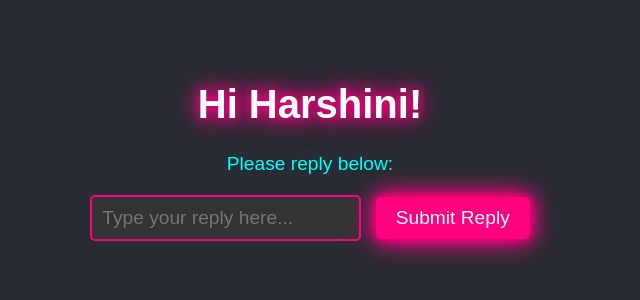
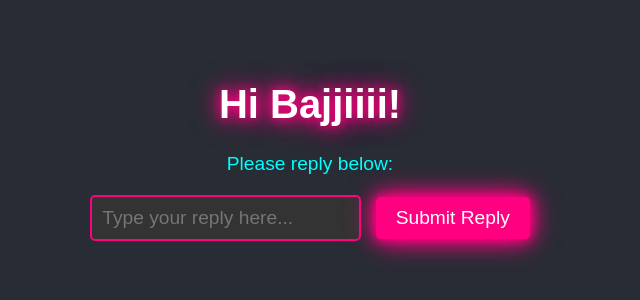
Before and after one commit to Joelmarkjoseph/bestieday, a plain HTML site: page index.html in a window 1280 px wide. Shown: the part 252-552 px from the top of the page, without its empty margins (330-970 px from the left). Drawn offline with Linux system fonts and the light colour scheme.

Commit message:
New Changes

```diff
--- a/index.html
+++ b/index.html
@@ -8,7 +8,7 @@
   </head>
   <body>
     <div class="message-container">
-      <h1 class="greeting">Hi Harshini!</h1>
+      <h1 class="greeting">Hi Bajjiiii!</h1>
       <p class="reply-instruction">Please reply below:</p>
 
       <div class="input-container">
```
